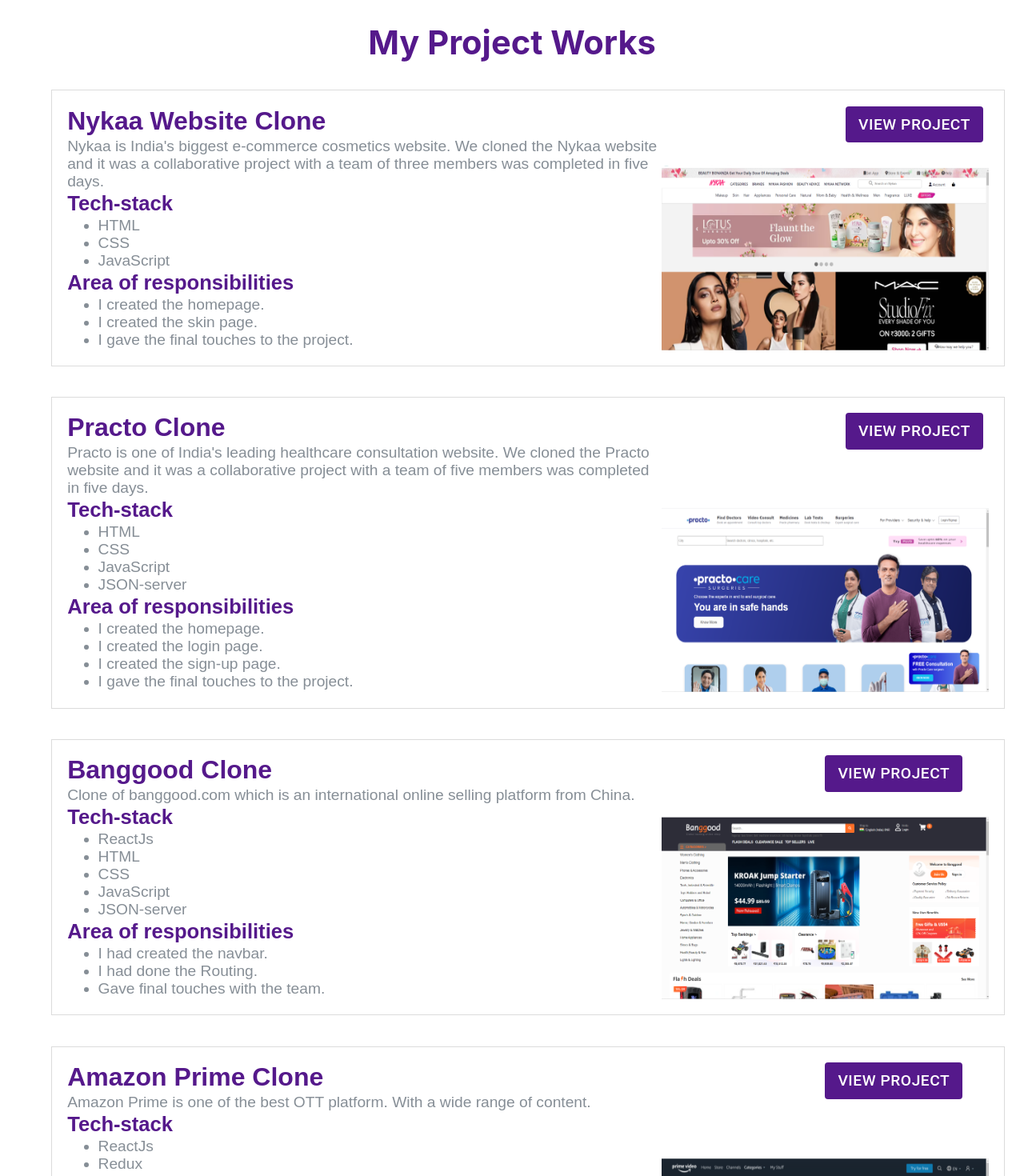
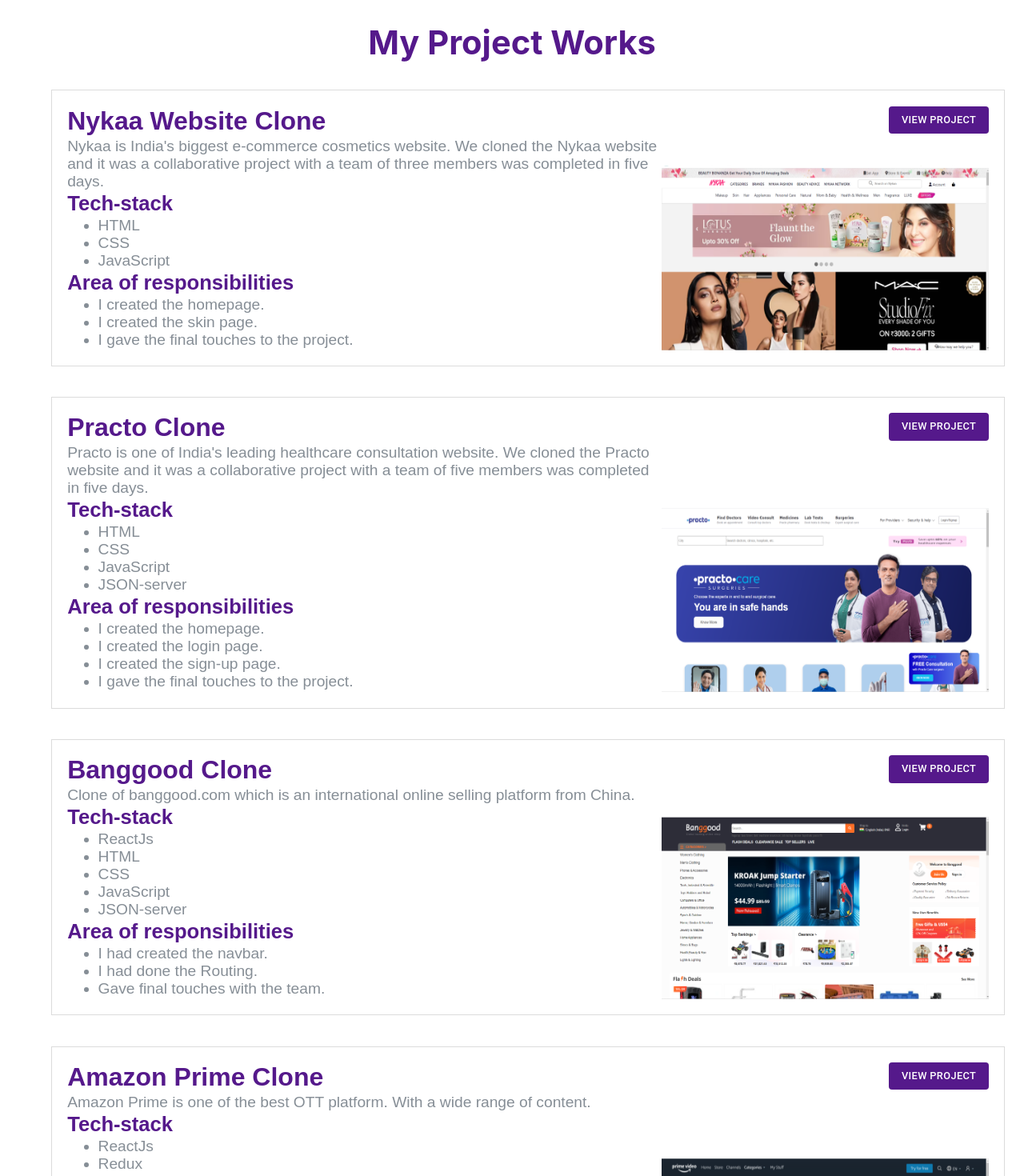
Before and after one commit to utsavkatiyar34/Updated-Portfolio, a React (Create React App) app: page / in a window 1280 px wide. Shown: the part 1260-2730 px from the top of the page at 80% size. Built offline with nearby package versions, Linux system fonts and the light colour scheme.

Commit message:
css fixed

```diff
--- a/src/components/Projects.js
+++ b/src/components/Projects.js
@@ -31,7 +31,7 @@
             // className="probtn-link"
             href="https://6226334f60db02083f69e8c9--practical-jepsen-45a6ea.netlify.app/"
             target="blank"
-            style={{textDecoration:"none",width:'14vw',marginRight:'0px',marginLeft:'auto',padding:'0px'}}
+            style={{textDecoration:"none",width:'minContent',marginRight:'0px',marginLeft:'auto',padding:'0px'}}
           >
            <Button  variant="solid"
             sx={{
@@ -40,7 +40,7 @@
             borderColor: "#55198b",
             marginLeft:'auto',
             marginRight:'0',
-            fontSize:'1.5vw',
+            fontSize:'1vw',
             "&:hover": { backgroundColor: "#55198b" },
             }}>VIEW PROJECT</Button>
           </a>
@@ -77,7 +77,7 @@
             // className="probtn-link"
             href="https://papaya-salamander-3f0af6.netlify.app/practo-clone/html/home.html"
             target="blank"
-            style={{textDecoration:"none",width:'14vw',marginRight:'0px',marginLeft:'auto',padding:'0px'}}
+            style={{textDecoration:"none",width:'minContent',marginRight:'0px',marginLeft:'auto',padding:'0px'}}
           >
             <Button  variant="solid"
             sx={{
@@ -86,7 +86,7 @@
             borderColor: "#55198b",
             marginLeft:'auto',
             marginRight:'0',
-            fontSize:'1.5vw',
+            fontSize:'1vw',
             "&:hover": { backgroundColor: "#55198b" },
             }}>VIEW PROJECT</Button>
           </a>
@@ -121,7 +121,7 @@
             // className="probtn-link"
             href="https://banggood-site-clone.netlify.app/"
             target="blank"
-            style={{textDecoration:"none",width:'16vw',marginRight:'0px',marginLeft:'auto',padding:'0px'}}
+            style={{textDecoration:"none",width:'minContent',marginRight:'0px',marginLeft:'auto',padding:'0px'}}
           >
             <Button  variant="solid"
             sx={{
@@ -130,7 +130,7 @@
             borderColor: "#55198b",
             marginLeft:'auto',
             marginRight:'0',
-            fontSize:'1.5vw',
+            fontSize:'1vw',
             "&:hover": { backgroundColor: "#55198b" },
             }}>VIEW PROJECT</Button>
           </a>
@@ -167,7 +167,7 @@
             // className="probtn-link"
             href="https://github.com/Pritesh0-0/Amazon-Prime-Video-Clone"
             target="blank"
-            style={{textDecoration:"none",width:'16vw',marginRight:'0px',marginLeft:'auto',padding:'0px'}}
+            style={{textDecoration:"none",width:'minContent',marginRight:'0px',marginLeft:'auto',padding:'0px'}}
           >
             <Button  variant="solid"
             sx={{
@@ -176,7 +176,7 @@
             borderColor: "#55198b",
             marginLeft:'auto',
             marginRight:'0',
-            fontSize:'1.5vw',
+            fontSize:'1vw',
             "&:hover": { backgroundColor: "#55198b" },
             }}>VIEW PROJECT</Button>
           </a>
--- a/src/styles/achivements.css
+++ b/src/styles/achivements.css
@@ -2,7 +2,6 @@
         width:90%;
         margin-left: auto;
         margin-right: auto;
-
 }
 .achive-maindivh2{
         text-align: center;
@@ -88,14 +87,7 @@
                 margin-left: auto;
                 margin-right: auto;
         }
-        .achivement-div>h3{
-                font-family:Arial, sans-serif ;
-                margin-top:1vw;
-                color: #55198b;
-                font-size: 3vw;
-                opacity: 90%;
-                margin-bottom: 1vw;
-        }
+
         .achivement-div>p{
                 font-family:Arial, sans-serif ;
                 font-size: 2vw;
```
